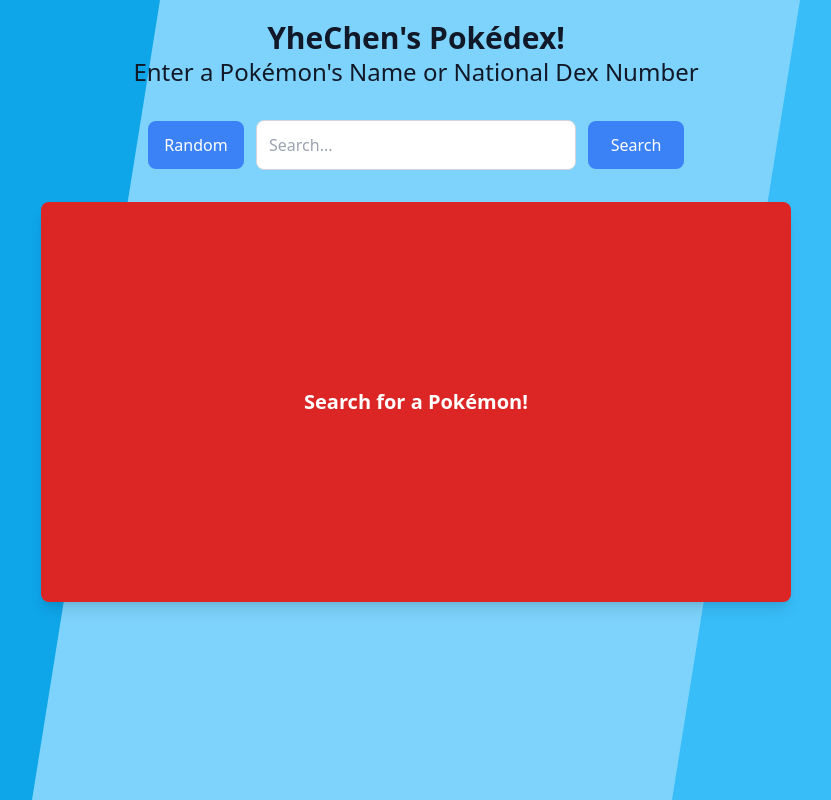
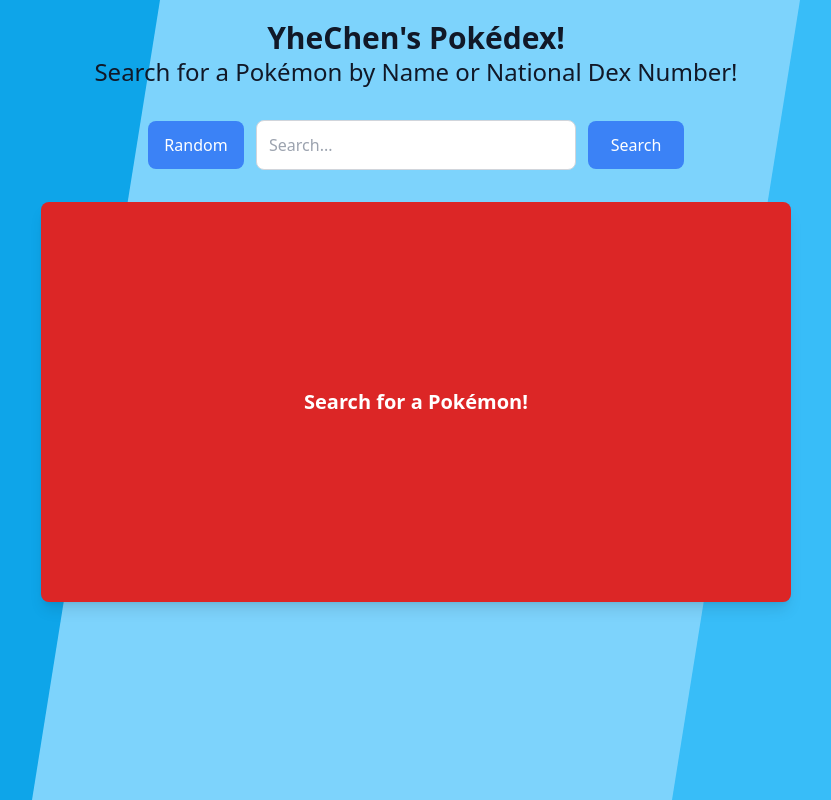
Before and after one commit to YheChen/pokedex, a Next.js app: page / in a window 1280 px wide. Shown: the whole page, without its empty margins (224-1055 px from the left). Built offline with nearby package versions, Linux system fonts and the light colour scheme.

Commit message:
changed header

```diff
--- a/src/components/Header.tsx
+++ b/src/components/Header.tsx
@@ -5,7 +5,7 @@
     <div className="text-center mb-8">
       <h5 className="text-3xl font-bold text-gray-900">YheChen's Pokédex!</h5>
       <h5 className="text-2xl text-gray-900">
-        Enter a Pokémon's Name or National Dex Number
+        Search for a Pokémon by Name or National Dex Number!
       </h5>
     </div>
   );
```
